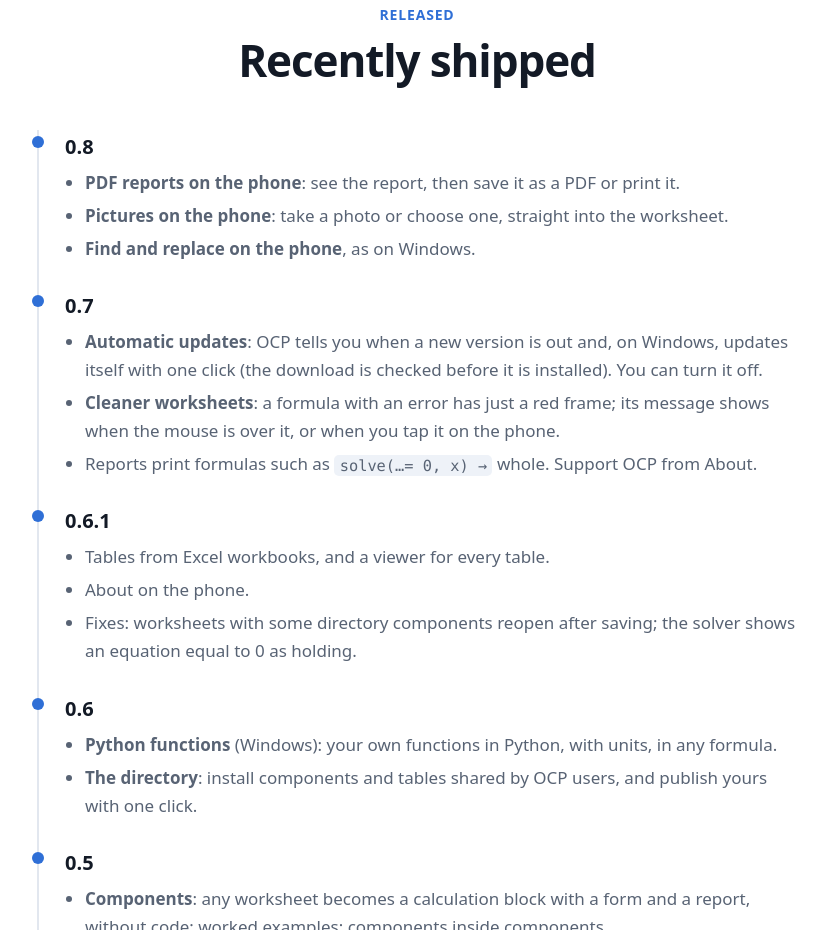
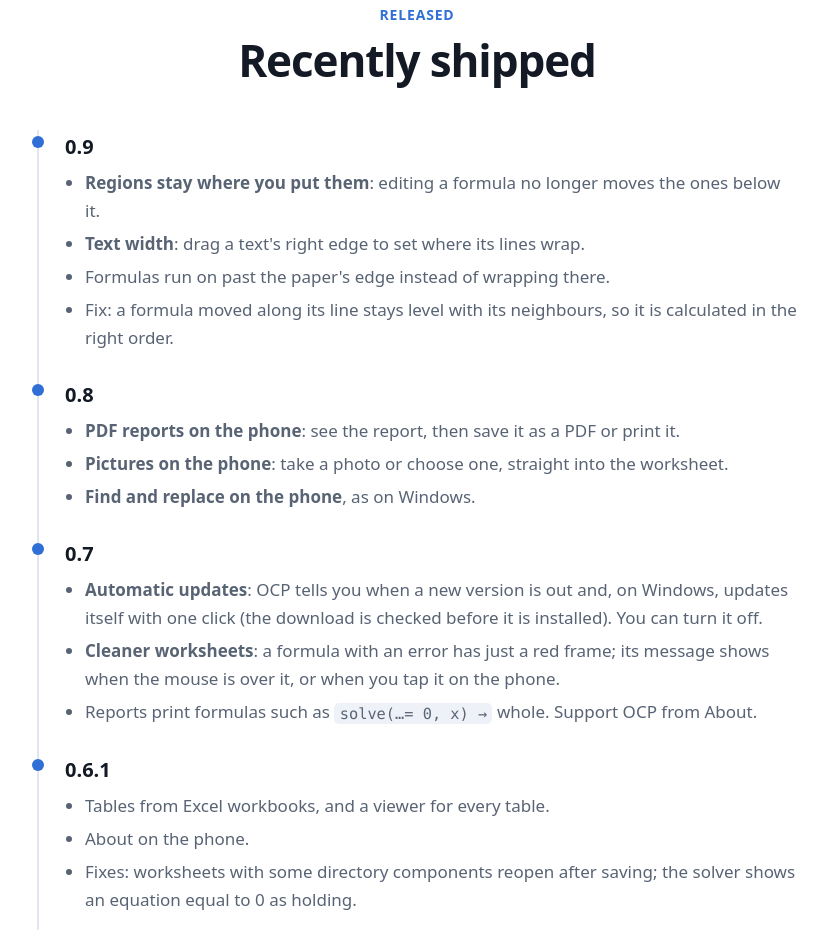
Before and after one commit to opencalculationplatform/opencalculationplatform.github.io, a plain HTML site: page roadmap.html in a window 1280 px wide. Shown: the part 1110-2040 px from the top of the page, without its empty margins (223-1050 px from the left). Drawn offline with Linux system fonts and the light colour scheme.

Commit message:
Roadmap: 0.9 shipped; guide: regions stay where they are put

```diff
--- a/roadmap.html
+++ b/roadmap.html
@@ -67,6 +67,15 @@
         <div class="section-head"><p class="kicker">Released</p><h2>Recently shipped</h2></div>
         <div class="timeline">
           <div class="release">
+            <div class="version">0.9</div>
+            <ul>
+              <li><strong>Regions stay where you put them</strong>: editing a formula no longer moves the ones below it.</li>
+              <li><strong>Text width</strong>: drag a text's right edge to set where its lines wrap.</li>
+              <li>Formulas run on past the paper's edge instead of wrapping there.</li>
+              <li>Fix: a formula moved along its line stays level with its neighbours, so it is calculated in the right order.</li>
+            </ul>
+          </div>
+          <div class="release">
             <div class="version">0.8</div>
             <ul>
               <li><strong>PDF reports on the phone</strong>: see the report, then save it as a PDF or print it.</li>
```
Also changed, not shown: guide/formulas.html (+1 -1 lines).
